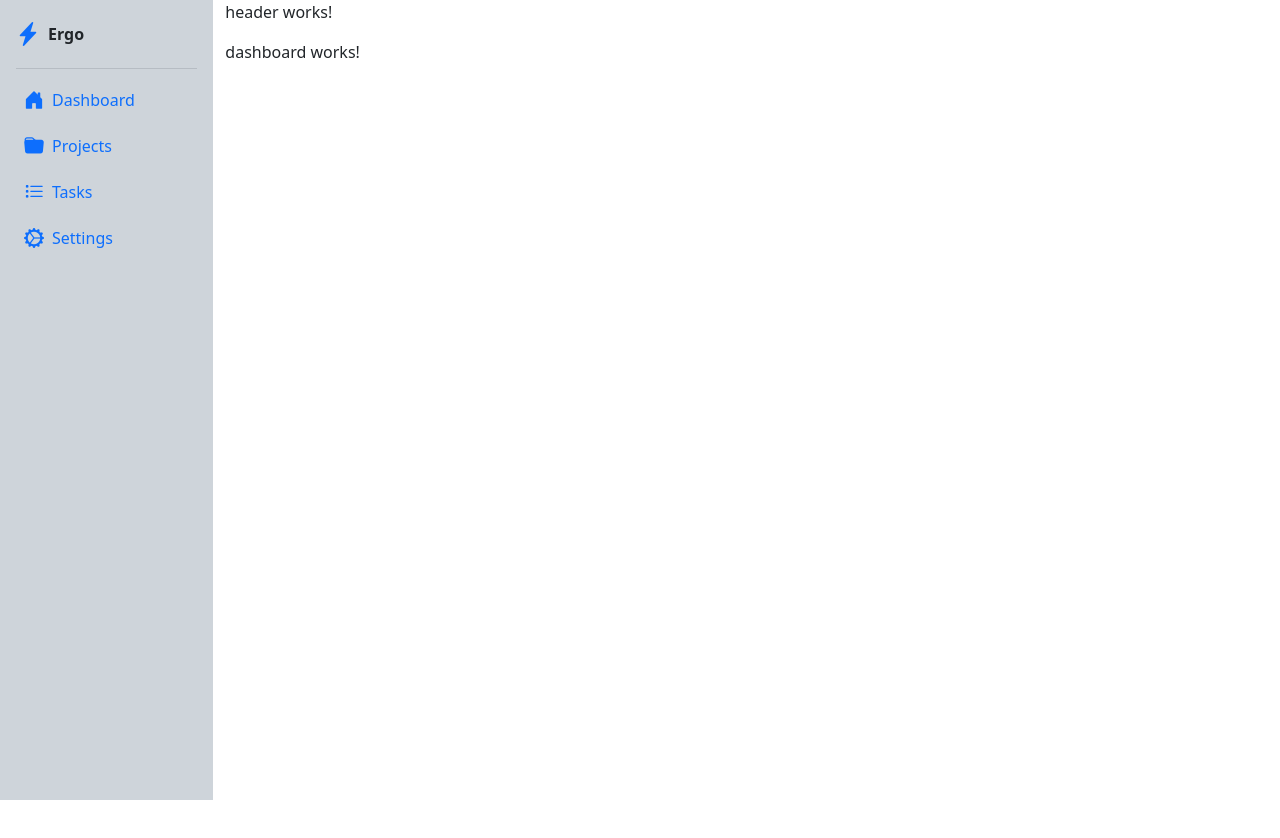
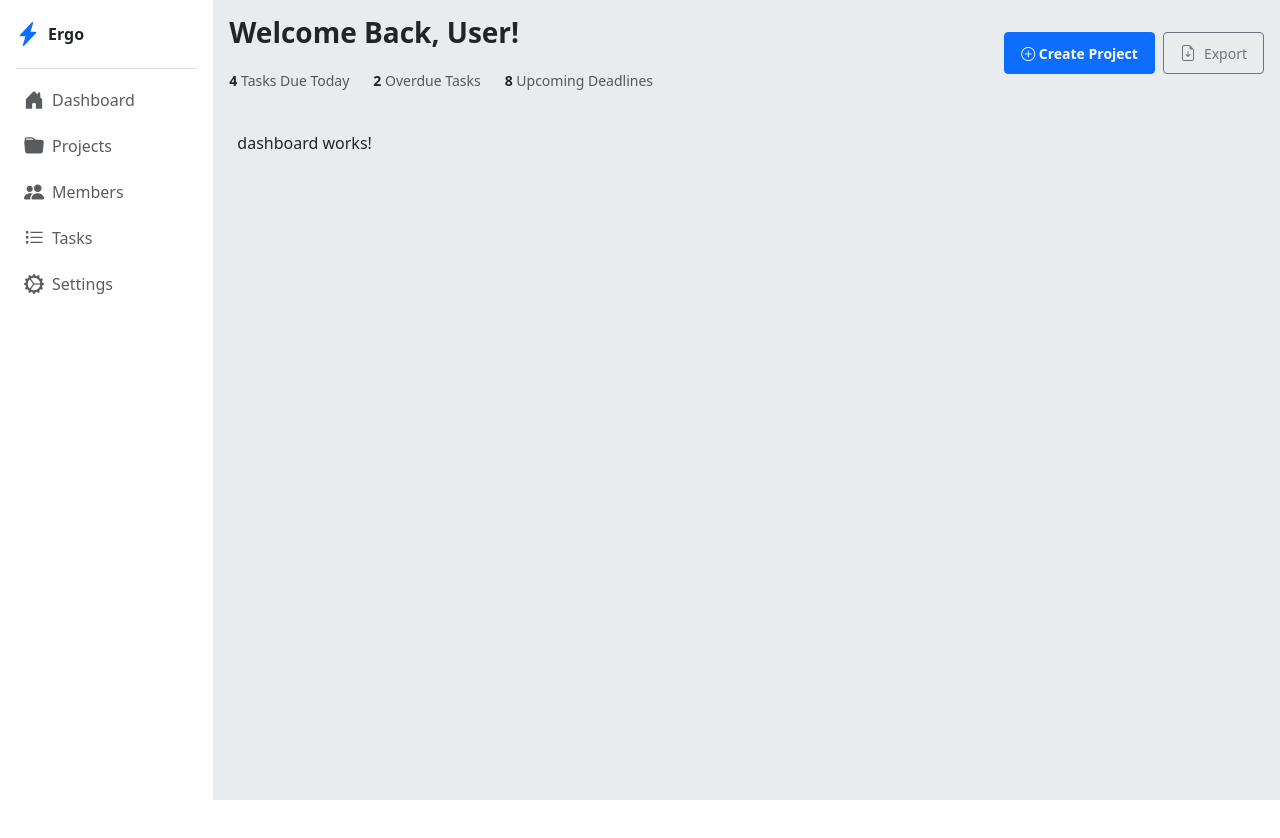
Before and after one commit to rocksoncodes/Ergo-Project-Manager, an Angular app in the folder ergo_frontend/: page /home/dashboard in a window 1280 px wide. After the commit the page ends 800 px from the top, so only its background shows below. Built offline with nearby package versions, Linux system fonts and the light colour scheme.

Commit message:
feat(header): build header component in main workspace

```diff
--- a/ergo_frontend/src/app/features/home/components/header/header.html
+++ b/ergo_frontend/src/app/features/home/components/header/header.html
@@ -1,3 +1,25 @@
-<div class="m-auto">
-  <p>header works!</p>
-</div>
+<header class="p-3">
+  <div class="d-flex justify-content-between align-items-center">
+    <!-- Welcome message and summary statistics -->
+    <div class="d-flex flex-column gap-3">
+      <h3 class="fw-bold mb-1">Welcome Back, User!</h3>
+      <div class="d-flex gap-4 small text-muted">
+        <span><strong class="text-dark">4</strong> Tasks Due Today</span>
+        <span><strong class="text-dark">2</strong> Overdue Tasks</span>
+        <span><strong class="text-dark">8</strong> Upcoming Deadlines</span>
+      </div>
+    </div>
+
+    <!-- Action buttons -->
+    <div class="d-flex gap-2">
+      <button class="btn btn-primary btn-sm px-3 py-2 fw-semibold">
+        <i class="bi-plus-circle"></i>
+        Create Project
+      </button>
+      <button class="btn btn-outline-secondary btn-sm px-3 py-2 d-flex align-items-center gap-2">
+        <i class="bi bi-file-earmark-arrow-down fs-6"></i>
+        Export
+      </button>
+    </div>
+  </div>
+</header>
--- a/ergo_frontend/src/app/features/home/components/home-layout/home-layout.html
+++ b/ergo_frontend/src/app/features/home/components/home-layout/home-layout.html
@@ -1,11 +1,13 @@
-<div class="container vh-100 m-0 vw-100">
-  <div class="row vw-100">
-    <div class="col-lg-2 p-0">
+<div class="container-fluid vh-100 m-0 p-0 bg-body-secondary overflow-hidden">
+  <div class="row g-0 vh-100">
+    <div class="col-lg-2 h-100">
       <app-sidebar></app-sidebar>
     </div>
-    <div class="col">
+    <div class="col h-100 d-flex flex-column">
       <app-header></app-header>
-      <router-outlet></router-outlet>
+      <main class="flex-grow-1 overflow-auto p-4">
+        <router-outlet></router-outlet>
+      </main>
     </div>
   </div>
 </div>
--- a/ergo_frontend/src/app/features/home/components/sidebar/sidebar.html
+++ b/ergo_frontend/src/app/features/home/components/sidebar/sidebar.html
@@ -1,4 +1,4 @@
-<aside class="sidebar vh-100 d-flex flex-column bg-dark-subtle">
+<aside class="sidebar vh-100 d-flex flex-column bg-white">
 	<!--::begin Branding-->
 	<div class="sidebar-brand d-flex align-items-center px-3 py-3">
 		<i class="bi bi-lightning-charge-fill text-primary fs-4"></i>
@@ -14,7 +14,7 @@
       @for (item of navItems; track item.route) {
         <li class="nav-item">
           <a
-          class="nav-link sidebar-link d-flex align-items-center gap-2 rounded"
+          class="nav-link sidebar-link d-flex align-items-center gap-2 rounded text-muted"
           [routerLink]="item.route"
           routerLinkActive="active"
           >
--- a/ergo_frontend/src/app/features/home/components/sidebar/sidebar.ts
+++ b/ergo_frontend/src/app/features/home/components/sidebar/sidebar.ts
@@ -23,6 +23,11 @@ export class Sidebar {
 			route: "/projects",
 		},
 		{
+			icon: "bi-people-fill",
+			label: "Members",
+			route: "/members",
+		},
+		{
 			icon: "bi-list-task",
 			label: "Tasks",
 			route: "/tasks",
```
Also changed, not shown: ergo_frontend/src/app/features/auth/components/register/auth-register.html (indentation only).
